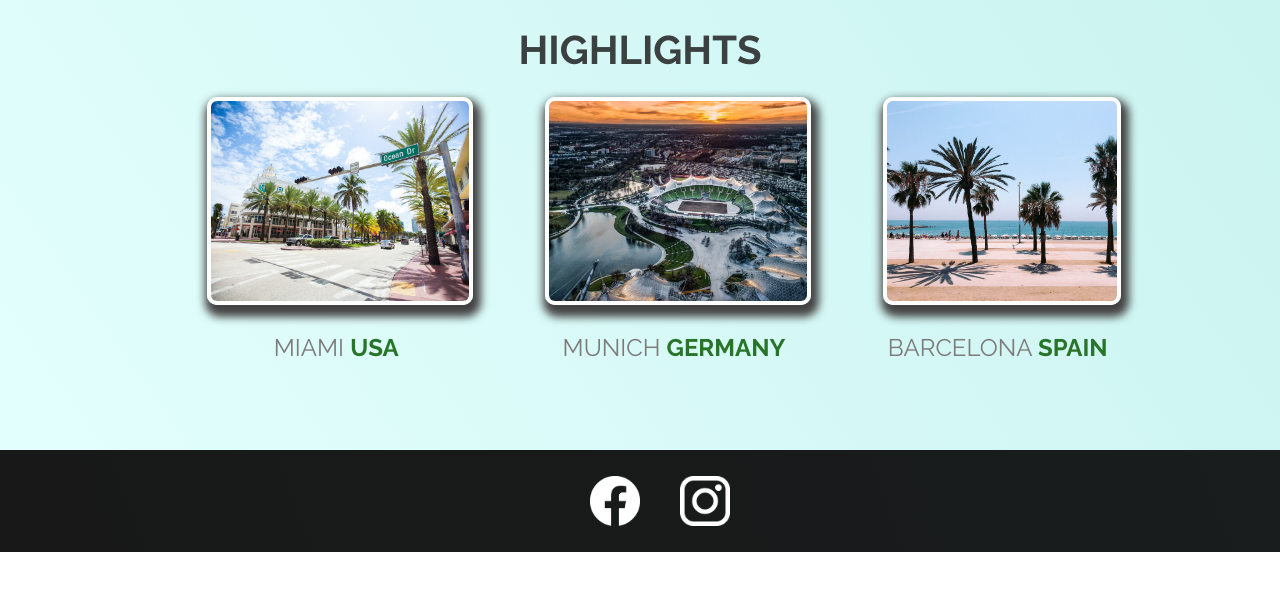
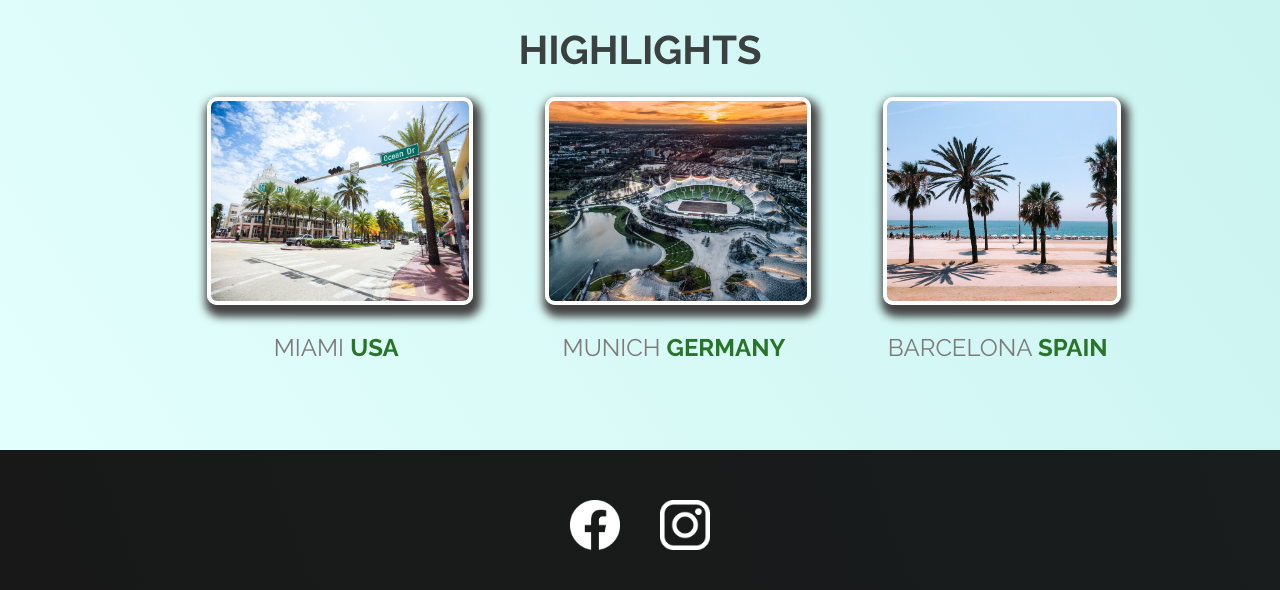
Before and after one commit to mehdi1361/100_day, a plain HTML site: page day_15_20/travel_site/index.html in a window 1280 px wide. Shown: the part 822-1412 px from the top of the page. Before the commit the page ends 1374 px from the top, so only its background shows below. Drawn offline with Linux system fonts and the light colour scheme.

Commit message:
add margin

```diff
--- a/day_15_20/travel_site/statics/style/shared.css
+++ b/day_15_20/travel_site/statics/style/shared.css
@@ -62,11 +62,12 @@ footer {
 footer ul {
     display: flex;
     justify-content: center;
+    padding: 24px;
 }
 footer li {
     width: 50px;
     height: 50px;
-    padding: 0 20px;
+    margin: 0 20px;
 }
 
 footer img {
```
